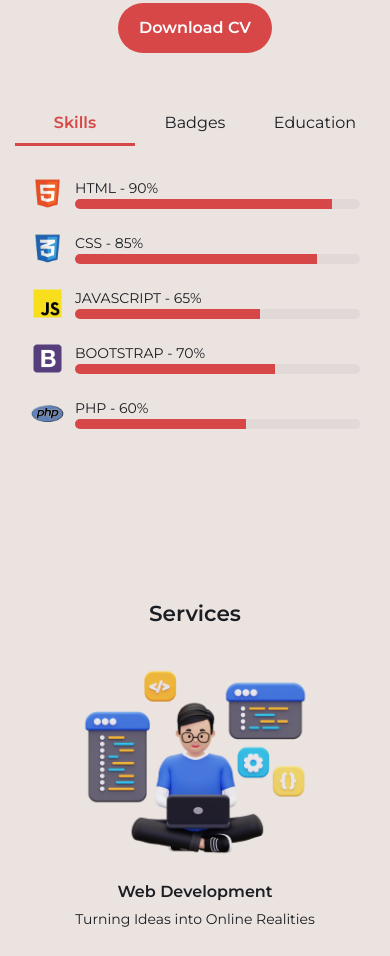
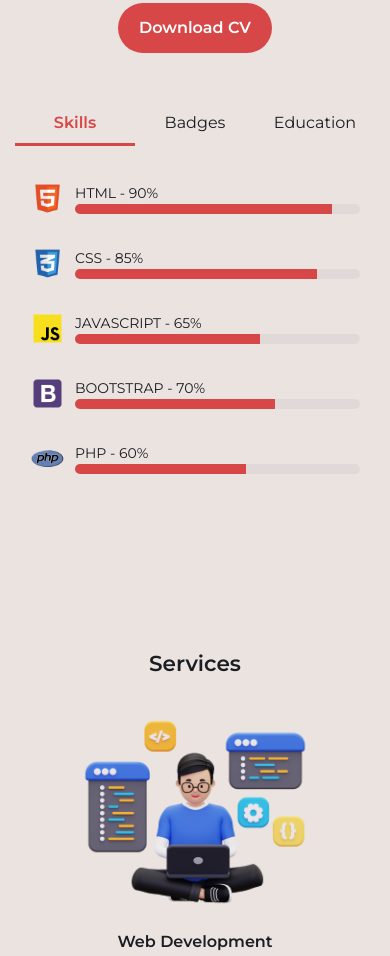
Before and after one commit to ChristianDriz/Christian-Portfolio, a plain HTML site: page index.html in a window 390 px wide. Shown: the part 1453-2409 px from the top of the page. Drawn offline with nearby package versions, Linux system fonts and the light colour scheme; some packages are replaced by stand-ins of ours; a script that the page names is missing.

Commit message:
adding icon

```diff
--- a/assets/css/styles.css
+++ b/assets/css/styles.css
@@ -312,7 +312,7 @@ section .container{
 .col-skill {
     display: flex;
     align-items: center;
-    padding: 8px 20px;
+    padding: 15px 20px;
     /* border: 1px solid black     */
 }
 
@@ -866,7 +866,7 @@ section .container{
     .col-skill {
         display: flex;
         align-items: center;
-        padding: 5px 10px;
+        padding: 15px 10px;
     }
 
     .educ-details {
@@ -880,12 +880,6 @@ section .container{
         /* border: 1px solid black; */
         margin-top: 20px;
         padding: 0 10px;
-    }
-
-    .col-skill {
-        display: flex;
-        align-items: center;
-        padding: 10px;
     }
 
     #education {
--- a/index.html
+++ b/index.html
@@ -5,7 +5,7 @@
     <meta name="viewport" content="width=device-width, initial-scale=1.0">
     <meta name="theme-color" content="#1A1D21">
     <title>Schuzoo</title>
-    <link rel="icon" type="image/x-icon" href="">
+    <link rel="icon" type="image/x-icon" href="assets/img/programmer.png">
     <link rel="stylesheet" href="https://cdn.jsdelivr.net/npm/bootstrap@5.3.1/dist/css/bootstrap.min.css" integrity="sha384-4bw+/aepP/YC94hEpVNVgiZdgIC5+VKNBQNGCHeKRQN+PtmoHDEXuppvnDJzQIu9" crossorigin="anonymous">
     <link rel="stylesheet" href="https://fonts.googleapis.com/css2?family=Montserrat:wght@400;500;600;700&display=swap">
     <link rel="stylesheet" href="https://cdnjs.cloudflare.com/ajax/libs/font-awesome/6.4.2/css/all.min.css" integrity="sha512-z3gLpd7yknf1YoNbCzqRKc4qyor8gaKU1qmn+CShxbuBusANI9QpRohGBreCFkKxLhei6S9CQXFEbbKuqLg0DA==" crossorigin="anonymous" referrerpolicy="no-referrer" />
```
